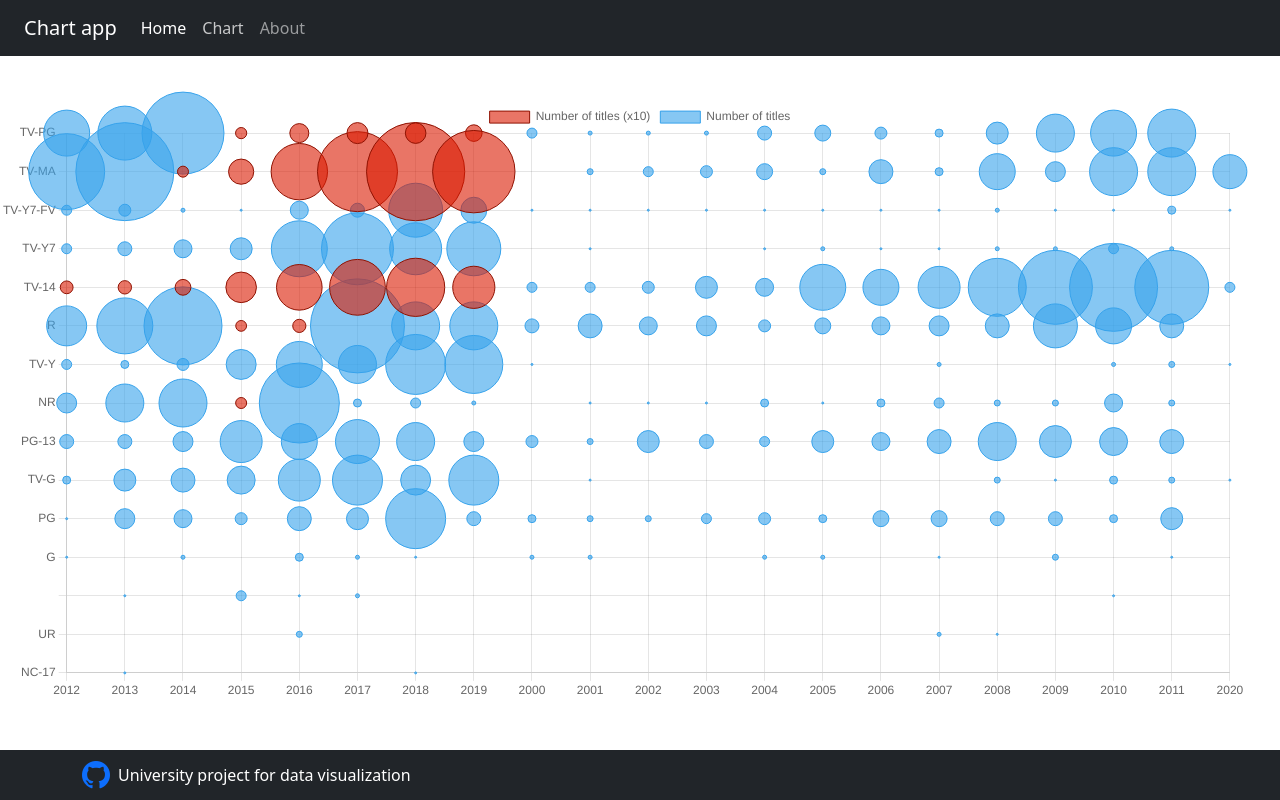
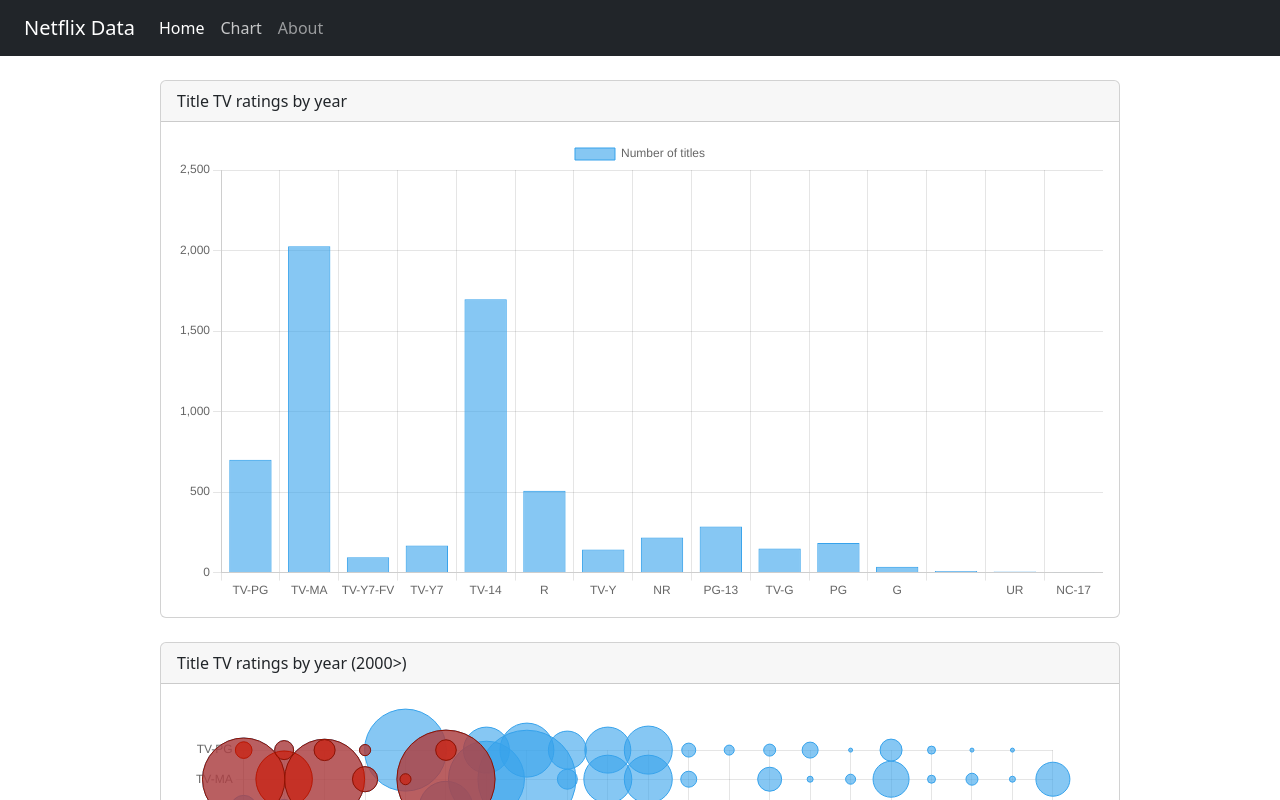
Before and after one commit to Saigunas/Chart-website, a Vue app: page / in a window 1280 px wide. Both pictures are taken after a click on the link "Chart". Shown: the top 800 px of the page. Built offline with nearby package versions, Linux system fonts and the light colour scheme.

Commit message:
feat: updated chart tab to use chart components, added rating count chart

```diff
--- a/src/App.vue
+++ b/src/App.vue
@@ -9,7 +9,7 @@
 <template>
   <div id="app-body">
     <nav class="navbar navbar-dark bg-dark navbar-expand-lg navbar-light bg-light">
-        <a class="navbar-brand ps-4" href="#">Chart app</a>
+        <a class="navbar-brand ps-4" href="#">Netflix Data</a>
         <button class="navbar-toggler" type="button" data-toggle="collapse" data-target="#navbarNavAltMarkup" aria-controls="navbarNavAltMarkup" aria-expanded="false" aria-label="Toggle navigation">
           <span class="navbar-toggler-icon"></span>
         </button>
--- a/src/components/Chart.vue
+++ b/src/components/Chart.vue
@@ -1,108 +1,31 @@
 <template>
-  <Bubble
-    v-if="chartReady"
-    id="my-chart-id"
-    :options="chartOptions"
-    :data="chartData"
-  />
+  <div class='w-100 d-flex flex-column align-items-center gap-4 my-4'>
+    <ratings-count-chart
+      v-if="dataSetReady"
+      :data="chartData"
+    />
+    <ratings-by-year-chart
+      v-if="dataSetReady"
+      :data="chartData"
+    />
+  </div>
 </template>
 
 <script setup>
 import { ref, reactive, onMounted } from 'vue'
-import { Bar, Bubble } from 'vue-chartjs'
-import { Chart as ChartJS, Title, Tooltip, Legend, BarElement, CategoryScale, LinearScale, PointElement } from 'chart.js'
 import * as d3 from 'd3';
+import RatingsByYearChart from './charts/RatingsByYearChart.vue';
+import RatingsCountChart from  './charts/RatingsCountChart.vue';
 
-d3.csv("src/assets/netflix_titles2.csv").then(makeChart);
+const dataSetReady = ref(false);
+const chartData = ref([]);
 
-ChartJS.register(Title, Tooltip, Legend, BarElement, CategoryScale, LinearScale, PointElement)
+d3.csv("src/assets/netflix_titles2.csv").then(prepareData);
 
-function makeChart(netflixTitles) {
-  var titlesRating = netflixTitles.map(function (d) {
-    return d.rating;
-  });
-  var titlesReleaseYear = netflixTitles.map(function (d) {
-    return d.release_year;
-  });
-
-  const yearsTvRatings = {};
-  const titleCountUnder50 = [];
-  const titleCountOver50 = [];
-
-  netflixTitles.forEach((row) => {
-    const year = row.release_year;
-    const rating = row.rating;
-
-    if(year < 2000) {return;}
-    if (!yearsTvRatings[year]) {
-      yearsTvRatings[year] = {};
-    }
-    if (!yearsTvRatings[year][rating]) {
-      yearsTvRatings[year][rating] = 0;
-    }
-    yearsTvRatings[year][rating]++;
-  });
-
-  Object.entries(yearsTvRatings).forEach(yearObj => {
-    const [year, ratingObjs] = yearObj;
-    Object.entries(ratingObjs).forEach(ratingObj => {
-      const [rating, count] = ratingObj;
-
-      const ratingYearCount = {};
-      ratingYearCount.x = year;
-      ratingYearCount.y = rating;
-      ratingYearCount.r = count;
-
-      if(ratingYearCount.r > 50) {
-        ratingYearCount.r = ratingYearCount.r / 10;
-        titleCountOver50.push(ratingYearCount);
-      } else {
-        titleCountUnder50.push(ratingYearCount);
-      }
-    })
-  });
-
-
-  chartData.datasets[0].data = titleCountOver50;
-  chartData.datasets[1].data = titleCountUnder50;
-  // Set labels to unique values
-  chartOptions.scales.y.labels = titlesRating.filter((x, i, a) => a.indexOf(x) == i);
-
-  chartReady.value = true;
+function prepareData(data) {
+  chartData.value = data;
+  dataSetReady.value = true;
 }
-let chartData = reactive({
-  datasets: [
-  {
-    label: 'Number of titles (x10)',
-    backgroundColor: 'rgba(219, 26, 0, 0.6)',
-    borderColor: 'rgba(143, 17, 0, 1)',
-    borderWidth: 1,
-    data: []
-  },
-  {
-    label: 'Number of titles',
-    backgroundColor: 'rgba(54, 162, 235, 0.6)',
-    borderColor: 'rgba(54, 162, 235, 1)',
-    borderWidth: 1,
-    data: []
-  },
-  ]
-});
-
-const chartOptions = {
-  responsive: true,
-  scales: {
-    y: {
-        type: 'category',
-        labels: []
-    },
-    x: {
-      type: 'category',
-      labels: []
-    },
-  },
-}
-let chartReady = ref(false);
 
 </script>
 
--- /dev/null
+++ b/src/components/charts/RatingsByYearChart.vue
@@ -0,0 +1,114 @@
+<template>
+    <div class="card w-75">
+        <div class="card-header">
+            <span>Title TV ratings by year (2000>)</span>
+        </div>
+        <div class="card-body" style="height: 35rem">
+            <Bubble
+                v-if="chartReady"
+                :options="chartOptions"
+                :data="chartData"
+            />
+        </div>
+    </div>
+</template>
+
+<script setup>
+import { ref, reactive, onMounted } from 'vue'
+import { Bar, Bubble } from 'vue-chartjs'
+import { Chart as ChartJS, Title, Tooltip, Legend, BarElement, CategoryScale, LinearScale, PointElement } from 'chart.js'
+import * as d3 from 'd3';
+
+let chartReady = ref(false);
+
+const props = defineProps({
+  data: Array
+})
+
+const netflixTitles = props.data;
+
+let chartData = {
+  datasets: [
+  {
+    label: 'Number of titles (x10)',
+    backgroundColor: 'rgba(219, 26, 0, 0.6)',
+    borderColor: 'rgba(143, 17, 0, 1)',
+    borderWidth: 1,
+    data: []
+  },
+  {
+    label: 'Number of titles',
+    backgroundColor: 'rgba(54, 162, 235, 0.6)',
+    borderColor: 'rgba(54, 162, 235, 1)',
+    borderWidth: 1,
+    data: []
+  },
+  ]
+};
+
+const chartOptions = {
+  responsive: true,
+  maintainAspectRatio: false,
+  scales: {
+    y: {
+        type: 'category',
+        labels: []
+    },
+    x: {
+      type: 'category',
+      labels: []
+    },
+  },
+  plugins: {
+    legend: {
+        position: 'bottom',
+        display: true,
+            labels: {
+                padding: 20
+            }
+        }
+    }
+}
+
+ChartJS.register(Title, Tooltip, Legend, BarElement, CategoryScale, LinearScale, PointElement)
+makeChart(netflixTitles)
+
+function makeChart(netflixTitles) {
+  var titlesRating = netflixTitles.map(function (d) {
+    return d.rating;
+  });
+
+  const ratingsByYear = [];
+
+  netflixTitles.forEach((row) => {
+    const x = row.release_year;
+    const y = row.rating;
+
+    if (x >= 2000) {
+      const existingIndex = ratingsByYear.findIndex((obj) => obj.x === x && obj.y === y);
+      if (existingIndex >= 0) {
+        ratingsByYear[existingIndex].r++;
+      } else {
+        ratingsByYear.push({ x, y, r: 1 });
+      }
+    }
+  });
+
+  const ratingsByYearOver50 = ratingsByYear
+    .filter(d => d.r > 50)
+    .map(d => {d.r = d.r / 10; return d;});
+  const ratingsByYearUnder50 = ratingsByYear.filter(d => d.r < 50);
+
+  chartData.datasets[0].data = ratingsByYearOver50;
+  chartData.datasets[1].data = ratingsByYearUnder50;
+
+  // Set labels to unique values
+  chartOptions.scales.y.labels = titlesRating.filter((x, i, a) => a.indexOf(x) == i);
+  console.log(ratingsByYearOver50);
+  chartReady.value = true;
+}
+
+</script>
+
+<style>
+</style>
--- /dev/null
+++ b/src/components/charts/RatingsCountChart.vue
@@ -0,0 +1,83 @@
+<template>
+    <div class="card w-75">
+      <div class="card-header">
+        <span>Title TV ratings by year</span>
+      </div>
+      <div class="card-body">
+        <bar
+            v-if="chartReady"
+            :options="chartOptions"
+            :data="chartData"
+        />
+      </div>
+    </div>
+</template>
+
+<script setup>
+import { ref, reactive, onMounted } from 'vue'
+import { Bar } from 'vue-chartjs'
+import { Chart as ChartJS, Title, Tooltip, Legend, BarElement, CategoryScale, LinearScale, PointElement } from 'chart.js'
+import * as d3 from 'd3';
+
+let chartReady = ref(false);
+
+const props = defineProps({
+  data: Array
+})
+
+const netflixTitles = props.data;
+
+let chartData = {
+  datasets: [
+  {
+    label: 'Number of titles',
+    backgroundColor: 'rgba(54, 162, 235, 0.6)',
+    borderColor: 'rgba(54, 162, 235, 1)',
+    borderWidth: 1,
+    data: []
+  },
+  ]
+};
+
+const chartOptions = {
+  responsive: true,
+  scales: {
+    x: {
+      type: 'category',
+      labels: []
+    },
+  },
+}
+
+ChartJS.register(Title, Tooltip, Legend, BarElement, CategoryScale, LinearScale, PointElement)
+makeChart(netflixTitles)
+
+function makeChart(netflixTitles) {
+    // Create an array with objects that
+    // have a number of titles with some TV rating
+
+  const ratingCount = [];
+
+  netflixTitles.forEach((row) => {
+    const rating = row.rating;
+
+    const existingIndex = ratingCount.findIndex((obj) => obj.rating === rating);
+    if (existingIndex >= 0) {
+      ratingCount[existingIndex].count++;
+    } else {
+      ratingCount.push({ rating: rating, count: 1 });
+    }
+  });
+
+  // Set labels to unique values
+  chartOptions.scales.x.labels = ratingCount.map((d) => d.rating);
+
+  chartData.datasets[0].data = ratingCount.map((d) => d.count);
+  console.log(ratingCount);
+  chartReady.value = true;
+}
+
+</script>
+
+<style>
+</style>
```
